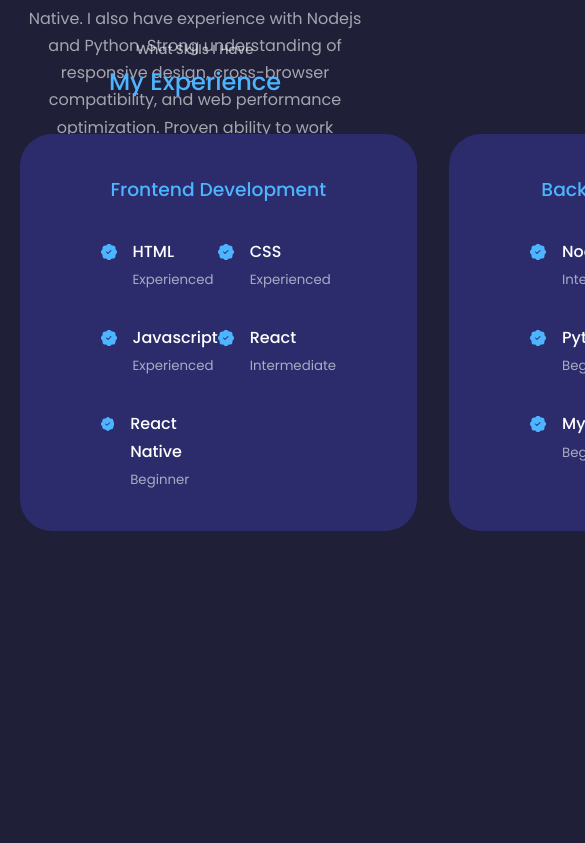
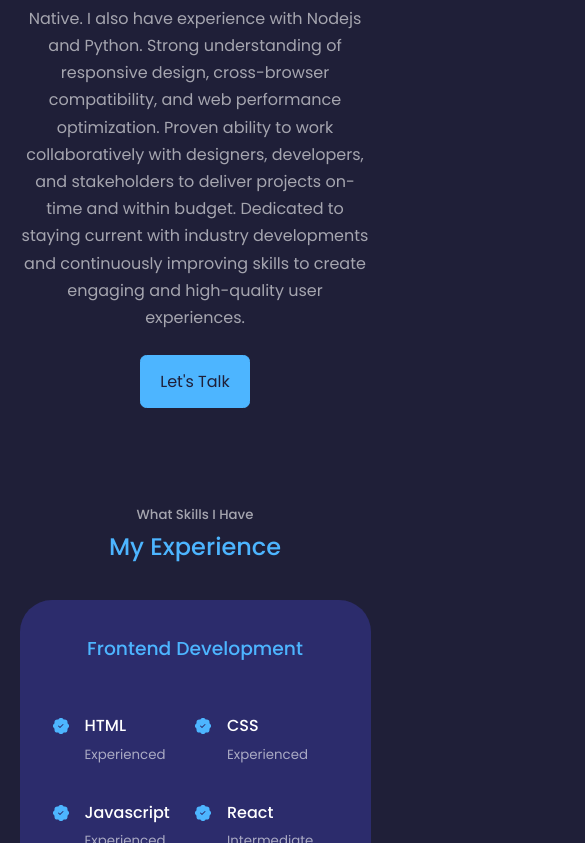
Before and after one commit to NwaguChima/portfolio_react, a React (Create React App) app: page / in a window 390 px wide. Shown: the part 1841-2684 px from the top of the page, 585 px wide, since content can reach past the window. Built offline with nearby package versions, Linux system fonts and the light colour scheme.

Commit message:
completed experience

```diff
--- a/src/components/experince/experience.css
+++ b/src/components/experince/experience.css
@@ -48,3 +48,30 @@
   margin-top: 6px;
   color: var(--color-primary);
 }
+
+@media screen and (max-width: 1024px) {
+  .experience__container {
+    grid-template-columns: 1fr;
+  }
+
+  .experience__container > div {
+    width: 80%;
+    padding: 2rem;
+    margin: 0 auto;
+  }
+
+  .experience__content {
+    padding: 1rem;
+  }
+}
+
+@media screen and (max-width: 600px) {
+  .experience__container {
+    gap: 1rem;
+  }
+
+  .experience__container > div {
+    width: 100%;
+    padding: 2rem 1rem;
+  }
+}
--- a/src/index.css
+++ b/src/index.css
@@ -63,7 +63,7 @@
 
 section {
   margin-top: 8rem;
-  height: 100vh;
+  /* min-height: 100vh; */
 }
 
 section > h2,
```
